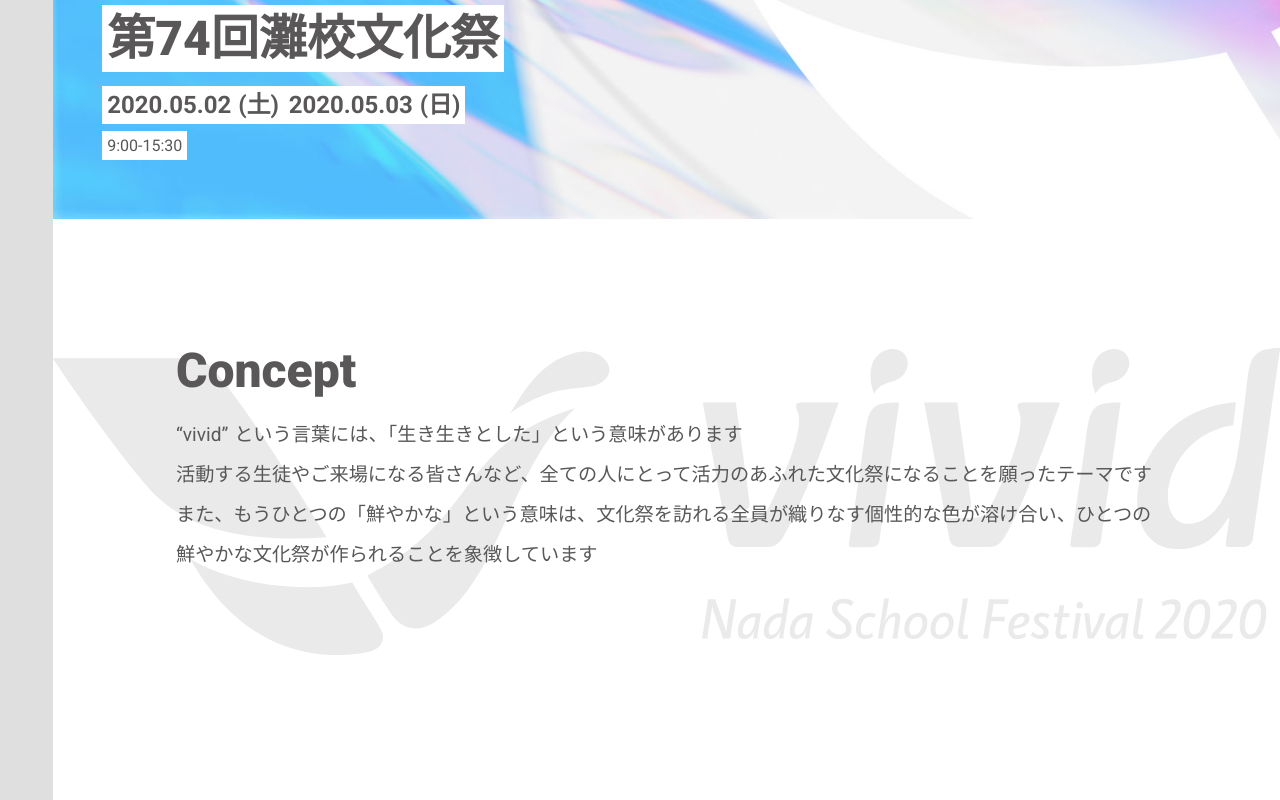
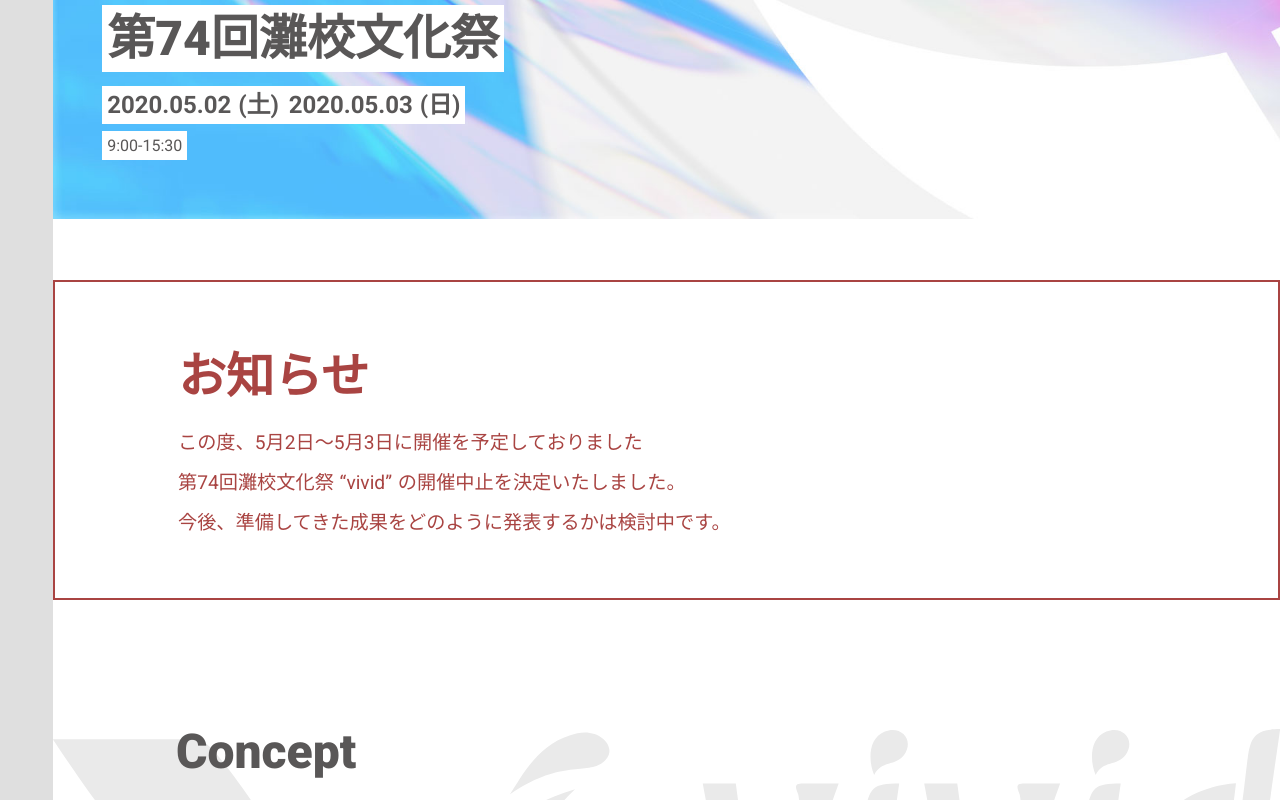
Before and after one commit to cannot-fly-pig/fest2020-web, a Nuxt app: page / in a window 1280 px wide. Shown: the part 581-1381 px from the top of the page. Built offline with nearby package versions, Linux system fonts and the light colour scheme.

Commit message:
add notice

```diff
--- a/assets/css/index/pc.css
+++ b/assets/css/index/pc.css
@@ -112,6 +112,30 @@
 	}
 	.count-image {
 		width: 15%;
+	}
+
+	.wrap-notice {
+		grid-column: 23 span;
+		padding-left: 10%;
+		padding-right: 10%;
+		color: #a94442;
+		height: 40vh;
+		margin-top: 5%;
+		border: solid 2px #a94442;
+		display: flex;
+		justify-content: center;
+		flex-direction: column;
+	}
+
+	.wrap-notice > h1 {
+		margin-bottom: 1rem;
+		font-size: 3rem;
+		font-weight: 900;
+	}
+
+	.wrap-notice > p {
+		line-height: 2.5rem;
+		font-size: 1.2rem;
 	}
 
 	.wrap-concept {
--- a/assets/css/index/phone.css
+++ b/assets/css/index/phone.css
@@ -101,6 +101,29 @@
 	}
 	.count-image {
 		width: 15%;
+	}
+
+	.wrap-notice {
+		color: #a94442;
+		padding-left: 10%;
+		padding-right: 10%;
+		margin-bottom: 3rem;
+		border: solid 2px #a94442;
+		display: flex;
+		justify-content: center;
+		flex-direction: column;
+	}
+
+	.wrap-notice > h1 {
+		margin-top: 1rem;
+		margin-bottom: 1rem;
+		font-size: 1.8rem;
+		font-weight: 900;
+	}
+
+	.wrap-notice > p {
+		line-height: 1.5rem;
+		margin-bottom: 1rem;
 	}
 
 	.wrap-concept {
--- a/pages/index.vue
+++ b/pages/index.vue
@@ -36,6 +36,14 @@
 			</div>
 		</section>
 		-->
+		<section class="wrap-notice">
+			<h1 class="notice-h1">お知らせ</h1>
+			<p>
+				この度、5月2日～5月3日に開催を予定して<span class="text">おりました</span><br>
+				第74回灘校文化祭 “vivid” の開催中止を決定<span class="text">いたしました。</span><br>
+				今後、準備してきた成果をどのように発表するかは<span class="text">検討中です。</span>
+			</p>
+		</section>
 
 		<section class="wrap-concept">
 			<h1 class="concept-h1">Concept</h1>
```
